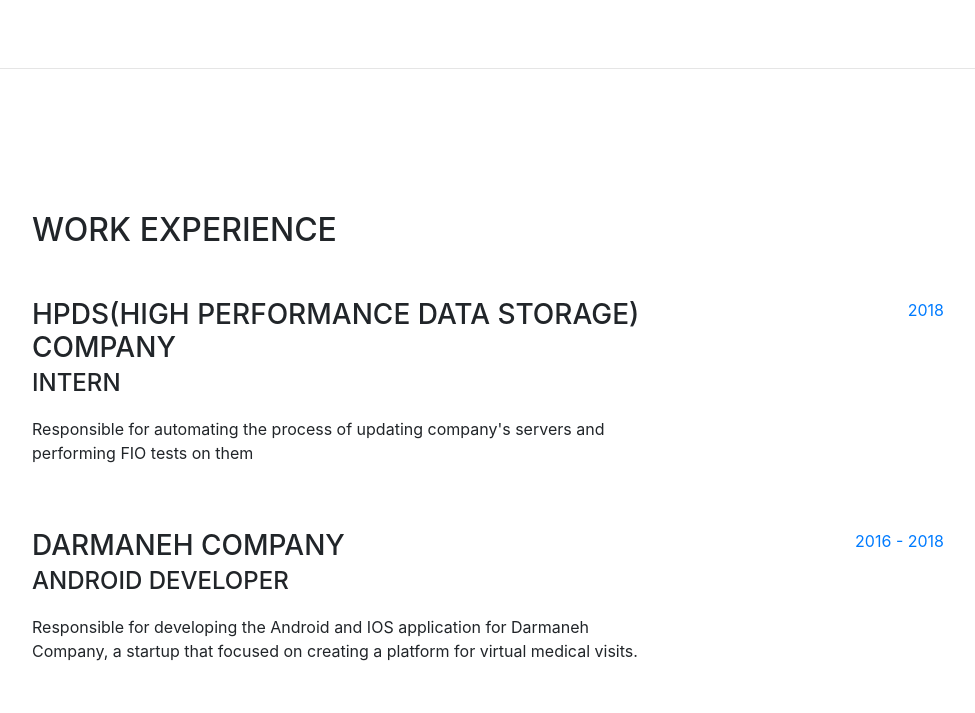
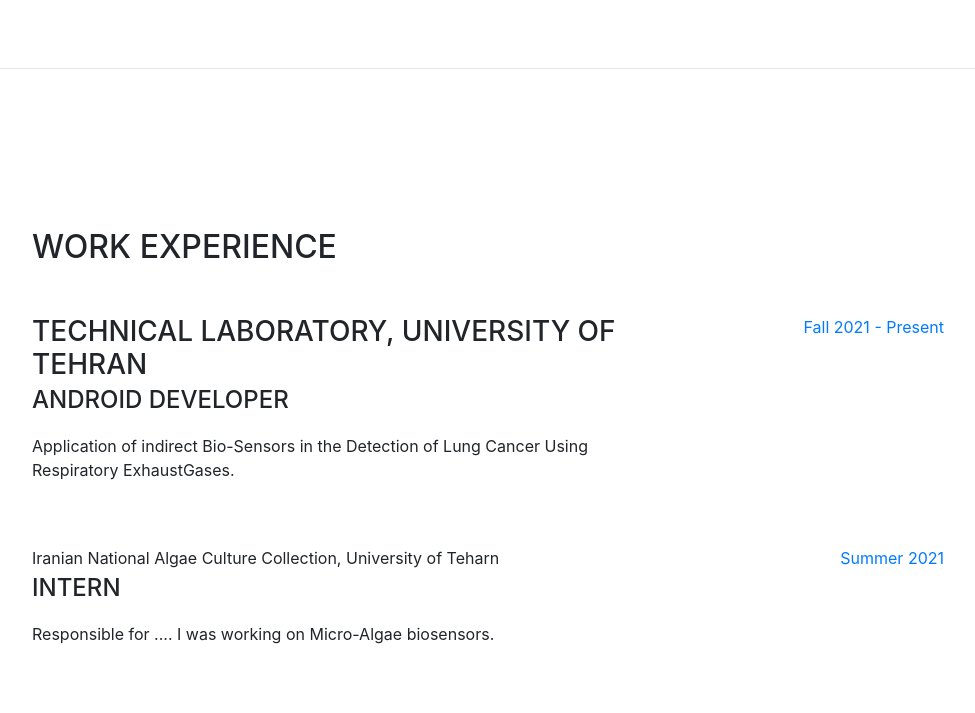
Before and after one commit to reyghorbani/reyghorbani.github.io, a website with bundled scripts: page index.html in a window 1280 px wide. Shown: the part 3280-3993 px from the top of the page, without its empty margins (288-1263 px from the left). Built offline with nearby package versions, Linux system fonts and the light colour scheme; a web font is replaced by a local one.

Commit message:
add work exp

```diff
--- a/index.html
+++ b/index.html
@@ -266,25 +266,27 @@
         <div class="my-auto">
           <h2 class="mb-5">Work Experience</h2>
 
+
+
           <div class="resume-item d-flex flex-column flex-md-row mb-5">
             <div class="resume-content mr-auto">
-              <h3 class="mb-0">HPDS(High Performance Data Storage) Company</h3>
-              <div class="subheading mb-3">Intern</div>
-              <p>Responsible for automating the process of updating company's servers and performing FIO tests on them</p>
+              <h3 class="mb-0">Technical Laboratory, University of Tehran</h3>
+              <div class="subheading mb-3">Android Developer</div>
+              <p>Application of indirect Bio-Sensors in the Detection of Lung Cancer Using Respiratory ExhaustGases.</p>
             </div>
             <div class="resume-date text-md-right">
-              <span class="text-primary">2018</span>
+              <span class="text-primary">Fall 2021 - Present</span>
             </div>
           </div>
 
           <div class="resume-item d-flex flex-column flex-md-row mb-5">
             <div class="resume-content mr-auto">
-              <h3 class="mb-0">Darmaneh Company</h3>
-              <div class="subheading mb-3">Android Developer</div>
-              <p>Responsible for developing the Android and IOS application for Darmaneh Company, a startup that focused on creating a platform for virtual medical visits.</p>
+              <h3 class="mb-0"></h3>Iranian National Algae Culture Collection, University of Teharn</h3>
+              <div class="subheading mb-3">Intern</div>
+              <p>Responsible for .... I was working on Micro-Algae biosensors.</p>
             </div>
             <div class="resume-date text-md-right">
-              <span class="text-primary">2016 - 2018</span>
+              <span class="text-primary">Summer 2021</span>
             </div>
           </div>
 
```
